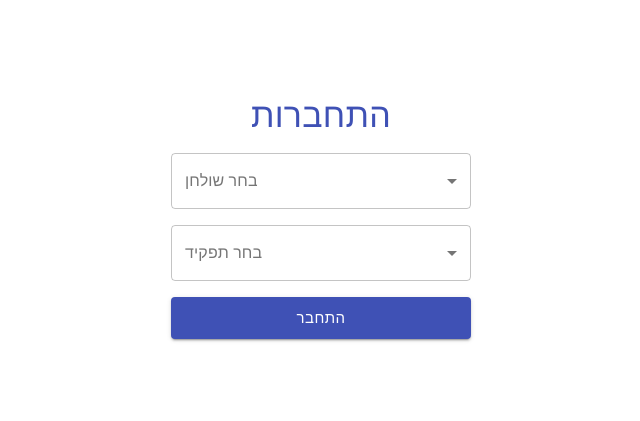
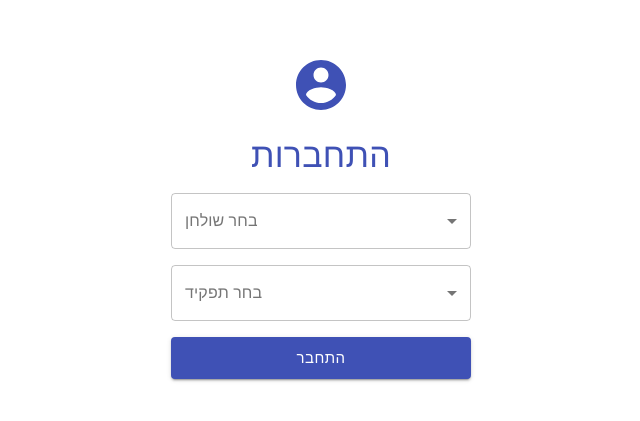
Before and after one commit to bardromi/dashboard-client, a React (Create React App) app: page /login in a window 1280 px wide. Shown: the part 143-564 px from the top of the page, without its empty margins (319-959 px from the left). Built offline with nearby package versions, Linux system fonts and the light colour scheme.

Commit message:
Added:  - User icon for login page

```diff
--- a/src/components/Login.js
+++ b/src/components/Login.js
@@ -2,6 +2,7 @@ import React, { useState } from 'react';
 import { useSelector, useDispatch } from "react-redux";
 import { makeStyles, createStyles } from '@material-ui/core/styles';
 import { Grid, Button, Typography } from '@material-ui/core';
+import AccountCircleIcon from '@material-ui/icons/AccountCircle';
 import LoginSelector from './LoginSelector';
 import { getDesks, getRoles } from '../MOCK';
 import { loginUser } from '../actions/user.actions';
@@ -18,6 +19,9 @@ const useStyles = makeStyles((theme) =>
         button: {
             minWidth: 300,
         },
+        iconSize: {
+            fontSize: "60px"
+        }
     }),
 );
 
@@ -52,6 +56,9 @@ const Login = () => {
             className={classes.container}
         >
             <Grid item xs={12}>
+                <AccountCircleIcon className={classes.iconSize} color="primary" />
+            </Grid>
+            <Grid item xs={12}>
                 <Typography variant="h4" color="primary" align="center">התחברות</Typography>
             </Grid>
             <Grid item xs={12}>
```
